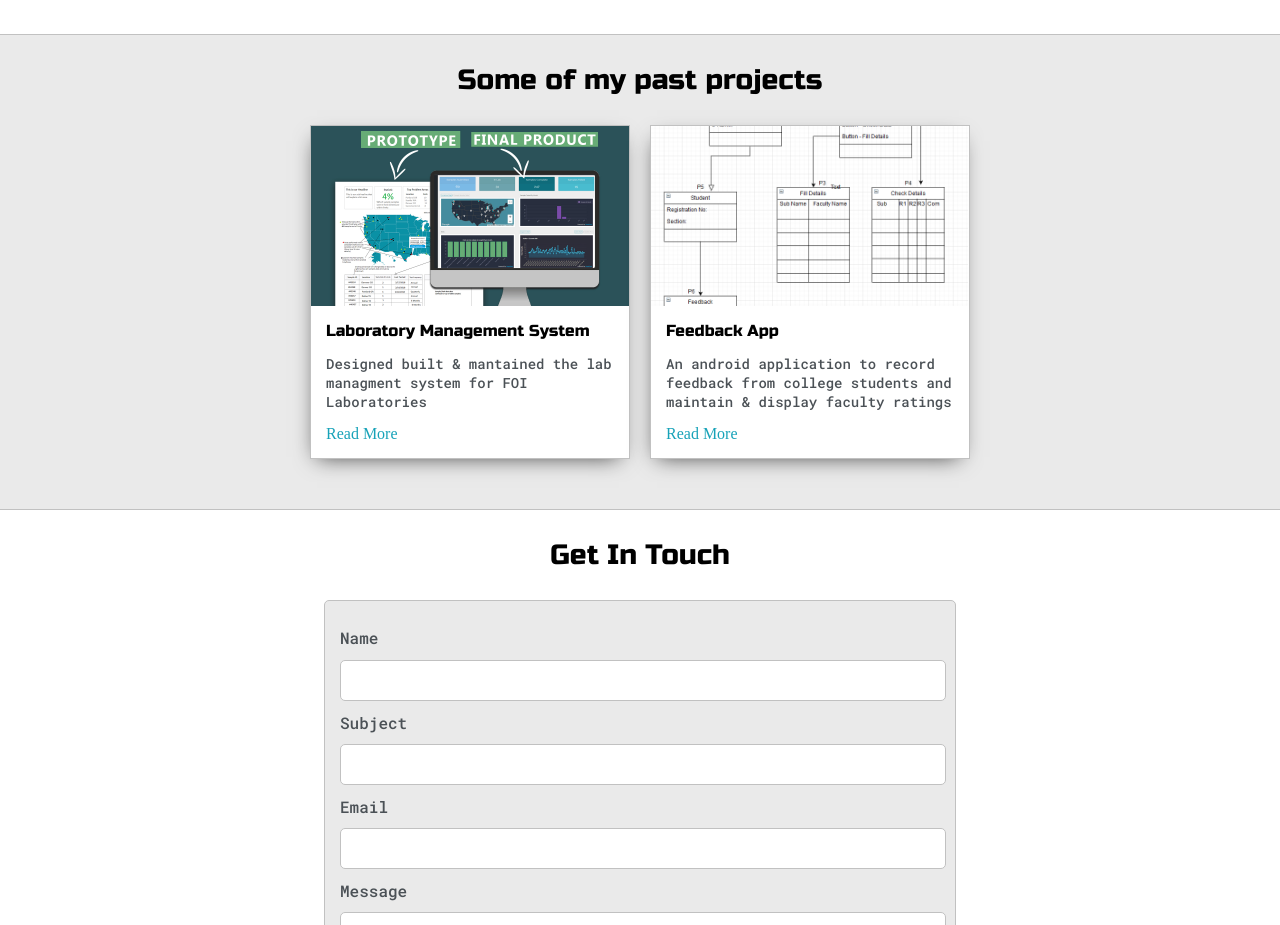
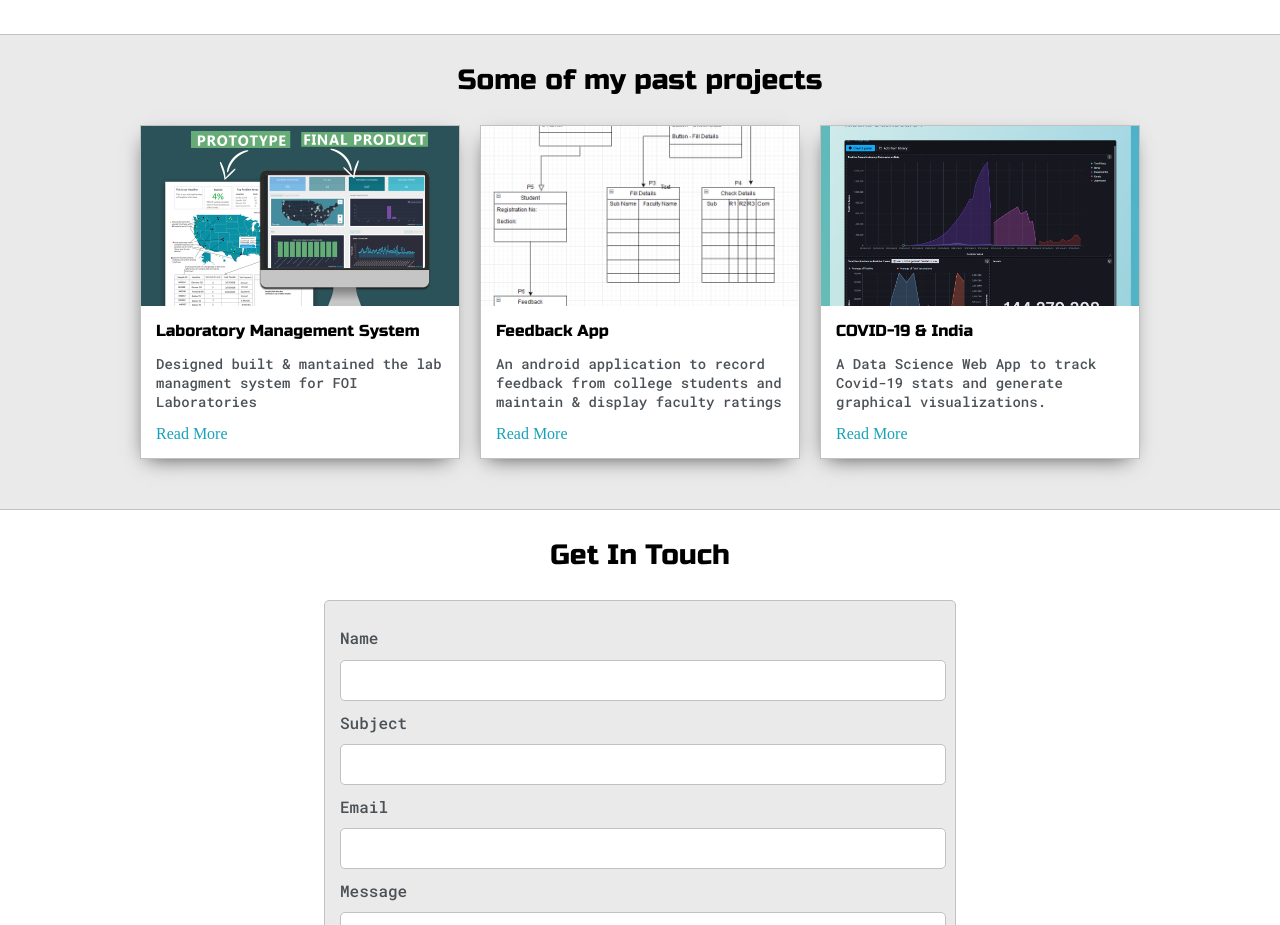
Before and after one commit to rwishavg/portfolio, a plain HTML site: page index.html in a window 1280 px wide. Shown: the part 1360-2285 px from the top of the page. Drawn offline with Linux system fonts and the light colour scheme.

Commit message:
Covid-19 Project added.

```diff
--- a/index.html
+++ b/index.html
@@ -163,6 +163,18 @@
 					</div>
 				</div>
 
+				<div>
+					<div class="post">
+						<img class="thumbnail" src="images/Dashboard.png">
+						<div class="post-preview">
+							<h6 class="post-title">COVID-19 & India</h6>
+							<p class="post-intro">A Data Science Web App to track
+								Covid-19 stats and generate graphical visualizations.</p>
+							<a href="https://github.com/rwishavg/COVID-19-and-India/blob/main/README.md">Read More</a>
+						</div>
+					</div>
+				</div>
+
 
 
 
```
Also changed, not shown: images/Dashboard.png (added).
